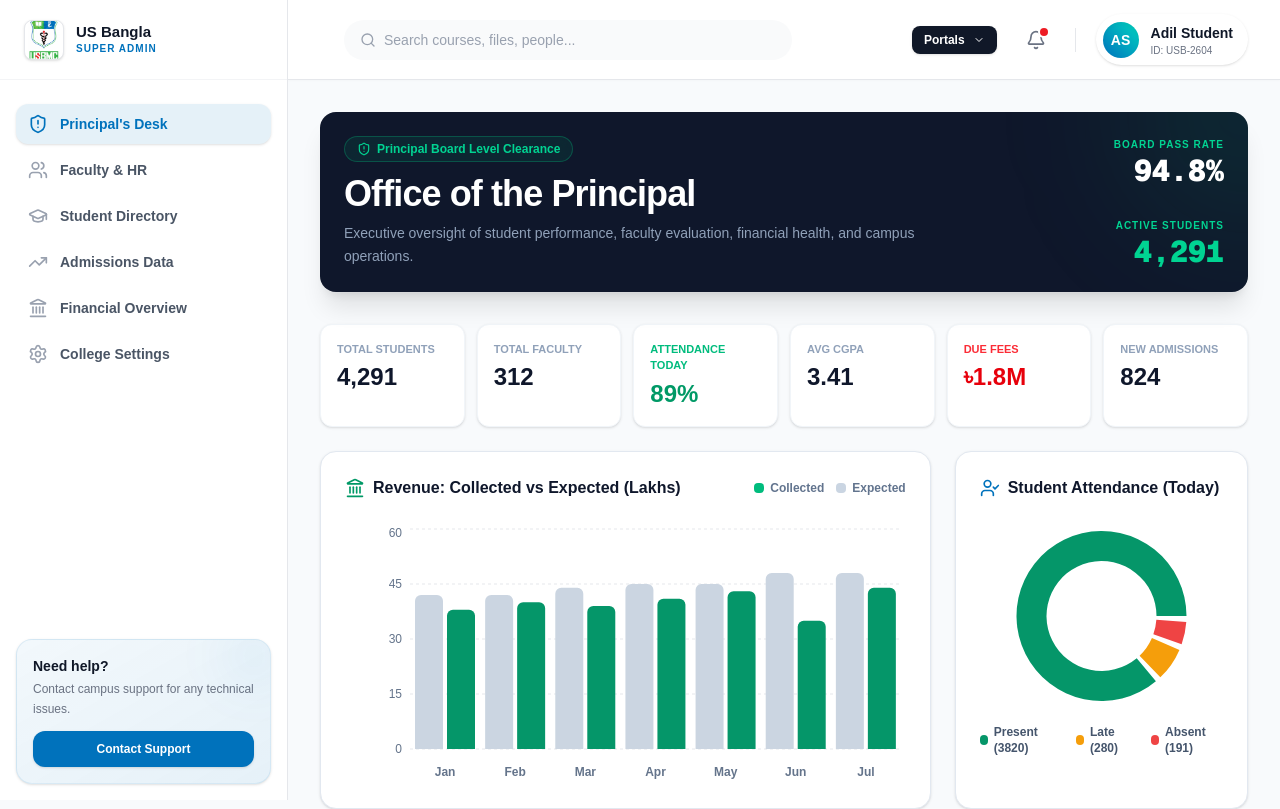
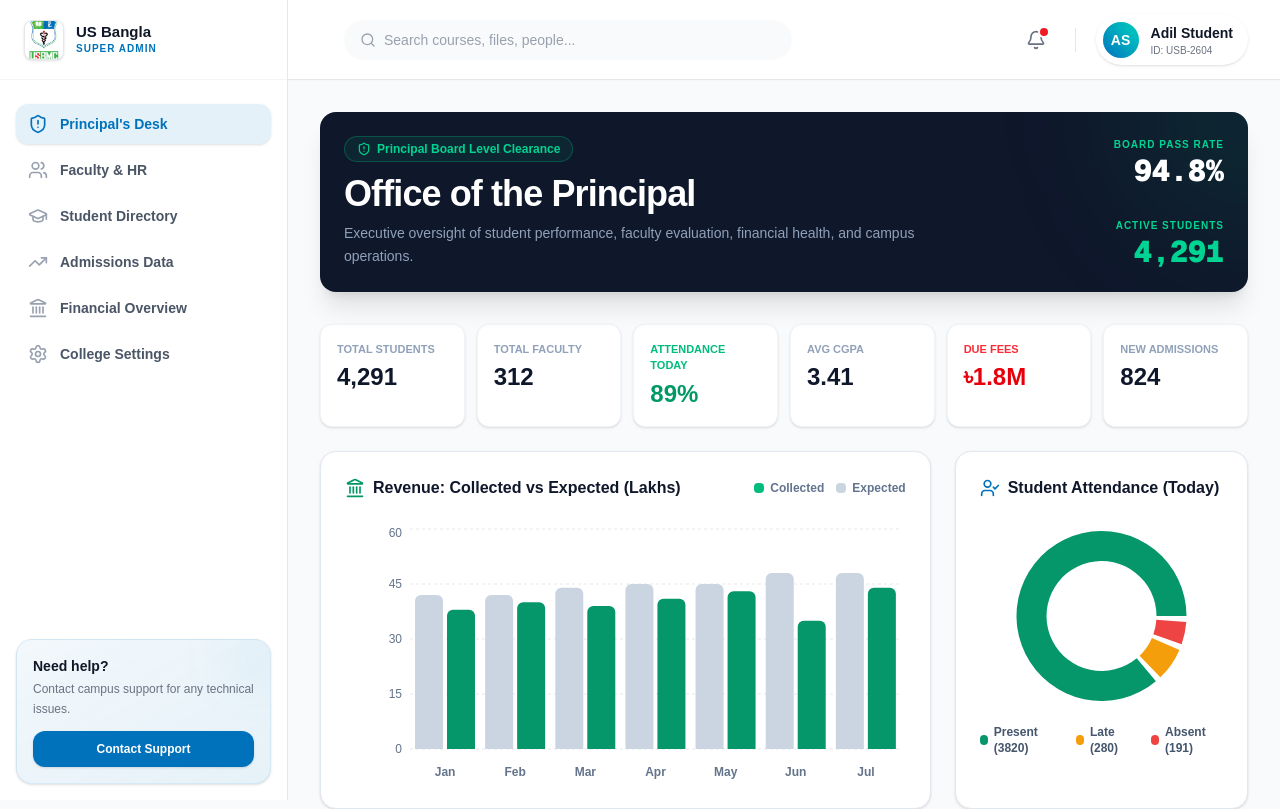
Before and after one commit to AdilAhmedAhir/Demo_US_Bangla_Portal, a Next.js app: page /admin in a window 1280 px wide. Shown: the top 809 px of the page. Built offline with nearby package versions, Linux system fonts and the light colour scheme.

Commit message:
fix: remove Portals dropdown button from topbar

```diff
--- a/src/components/layout/Topbar.tsx
+++ b/src/components/layout/Topbar.tsx
@@ -43,22 +43,6 @@ export default function Topbar({ setSidebarOpen }: TopbarProps) {
         </form>
 
         <div className="flex items-center gap-x-3 lg:gap-x-5">
-          {/* Portal Switcher for Demo */}
-          <div className="relative group">
-            <button type="button" className="flex items-center gap-2 px-3 py-1.5 bg-gray-900 text-white rounded-lg text-xs font-bold shadow-sm hover:bg-gray-800 transition-colors">
-              Portals <ChevronDown className="h-3 w-3" />
-            </button>
-            <div className="absolute right-0 mt-2 w-48 bg-white rounded-xl shadow-lg border border-gray-100 opacity-0 invisible group-hover:opacity-100 group-hover:visible transition-all duration-200 z-50 flex flex-col py-2">
-              <a href="/" className="px-4 py-2 text-sm text-gray-700 hover:bg-gray-50 font-medium">Student (Default)</a>
-              <a href="/admin" className="px-4 py-2 text-sm text-brand-primary-blue hover:bg-blue-50 font-medium">Super Admin</a>
-              <a href="/teacher" className="px-4 py-2 text-sm text-brand-primary-green hover:bg-green-50 font-medium">Teacher Hub</a>
-              <a href="/finance-admin" className="px-4 py-2 text-sm text-purple-600 hover:bg-purple-50 font-medium">Finance Admin</a>
-              <a href="/guardian" className="px-4 py-2 text-sm text-amber-600 hover:bg-amber-50 font-medium">Guardian View</a>
-              <a href="/library" className="px-4 py-2 text-sm text-pink-600 hover:bg-pink-50 font-medium">Digital Library</a>
-              <a href="/sms-mockup" className="px-4 py-2 text-sm text-gray-900 border-t border-gray-100 mt-2 hover:bg-gray-50 font-bold flex items-center justify-between">SMS Mock <ExternalLink className="h-3 w-3" /></a>
-            </div>
-          </div>
-
           {/* Notifications */}
           <button type="button" className="relative p-2 text-gray-500 hover:text-gray-700 hover:bg-gray-100 rounded-full transition-all group border border-transparent hover:border-gray-200">
             <span className="sr-only">View notifications</span>
```
